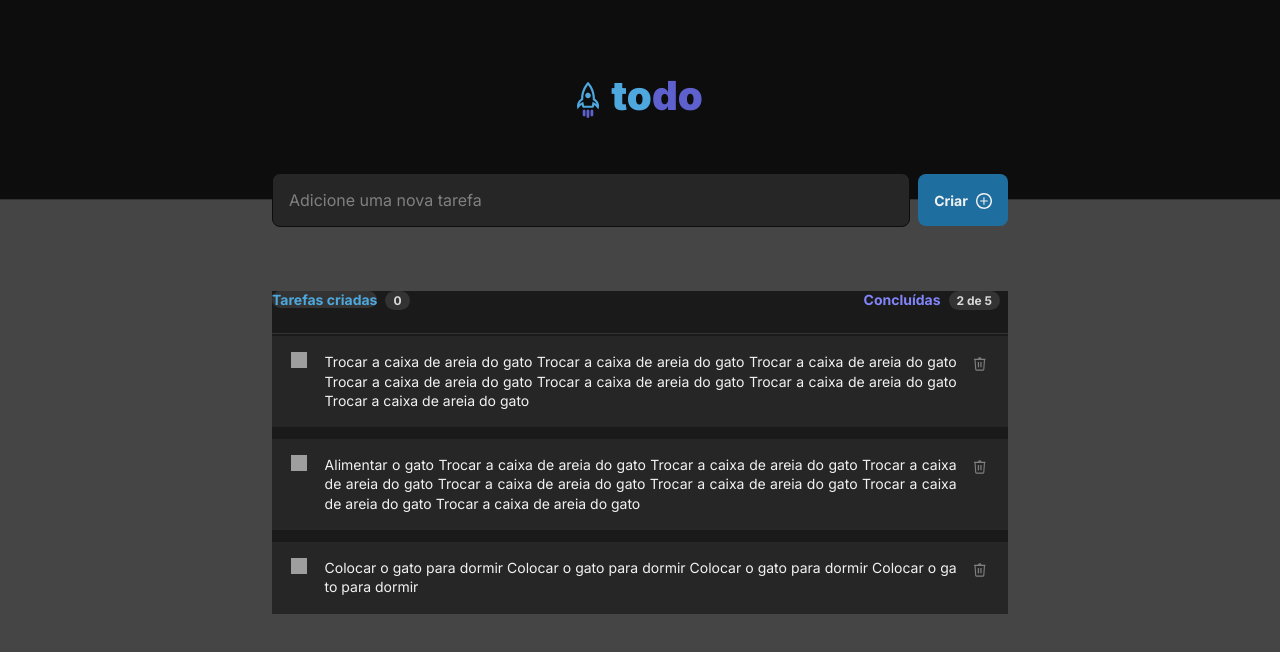
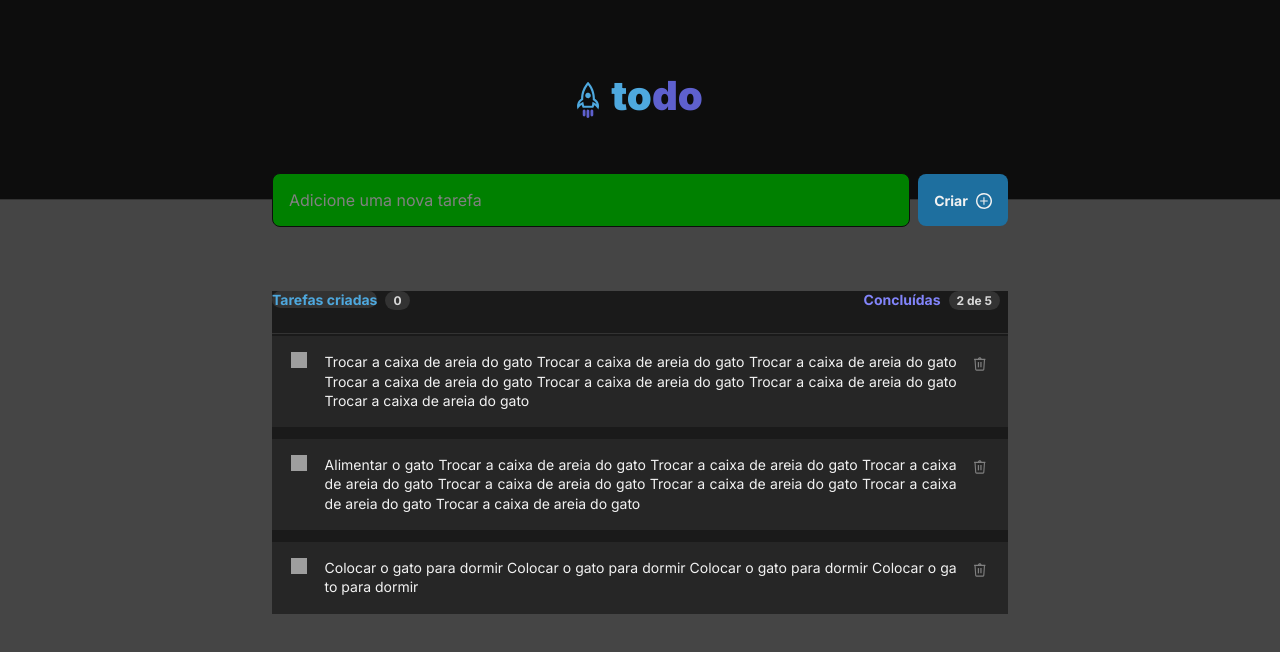
Before and after one commit to felipedev01/Gerenciador-de-Tarefas, a React (Vite) app: page / in a window 1280 px wide. Shown: the top 652 px of the page. Built offline with nearby package versions, Linux system fonts and the light colour scheme; grey boxes are pictures that could not be loaded.

Commit message:
restilizando textarea

```diff
--- a/src/Componentes/InputBox.module.css
+++ b/src/Componentes/InputBox.module.css
@@ -20,6 +20,7 @@
     border-radius: 8px;
     padding: 1rem;
     background: var(--gray-500);
+    background:green;
     border: 1px solid var(--gray-700);
     resize: none;
 }textarea::placeholder {
```
